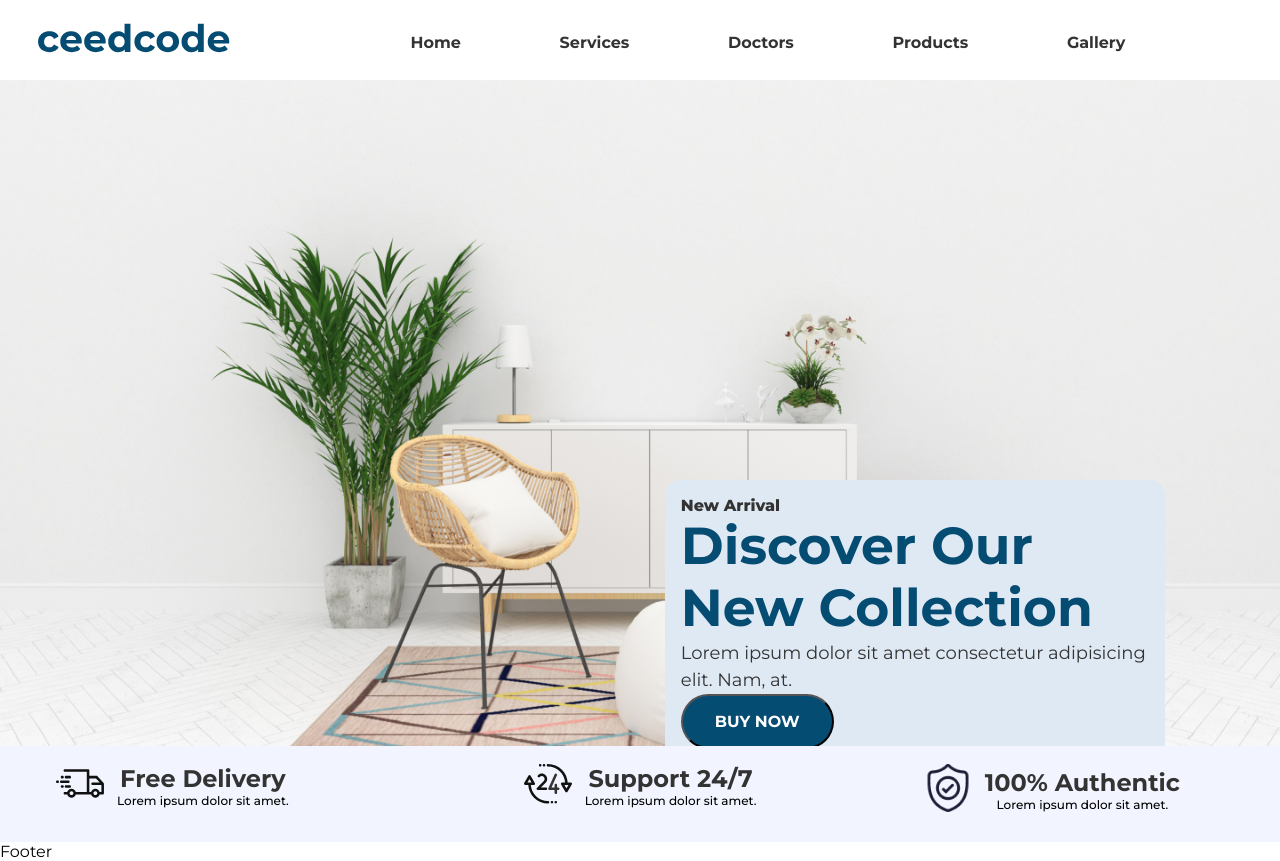
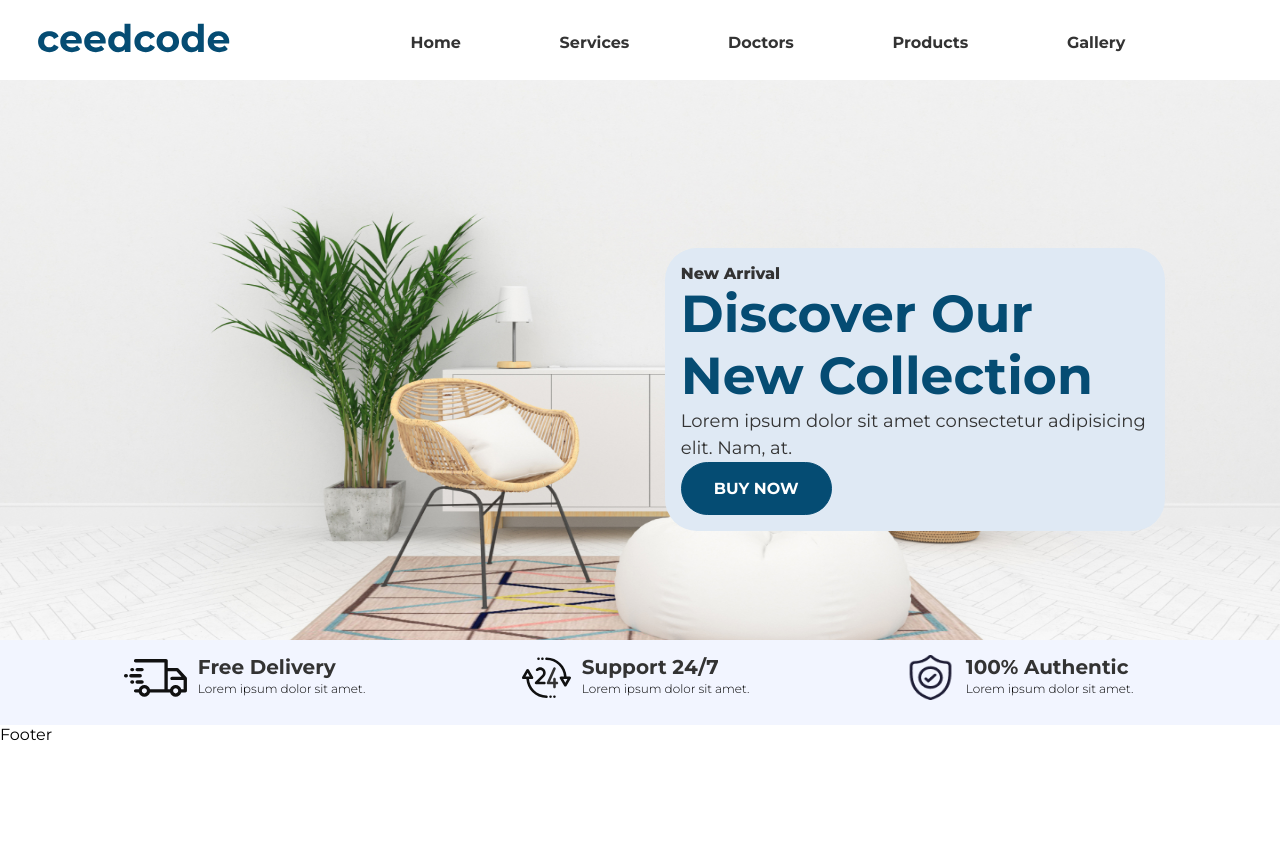
Before and after one commit to ceedcode/UI, a plain HTML site: page index.html in a window 1280 px wide. After the commit the page ends 800 px from the top, so only its background shows below. Drawn offline with Linux system fonts and the light colour scheme; a web font is replaced by a local one.

Commit message:
main section updated
In this update, I have fixed the issues with the image and banner, ensuring they display correctly across all devices. Additionally, I have updated the section below the image to improve layout and readability. These changes enhance the overall user experience and visual appeal of the project

```diff
--- a/index.css
+++ b/index.css
@@ -17,7 +17,6 @@ height: 80px;
   justify-content: space-between;
   align-items: center;
   z-index: 1;
-
 }
 .logo_img {
   height: 30px;
@@ -62,90 +61,123 @@ height: 80px;
 }
 
 /*!MAIN SECTION*/
+.main_container1{
+  background-color: blue;
+  box-sizing: border-box;
+  padding: 0 0;
+  height: 35rem;
+  width: 100%;
+
+}
 .chair_banner {
-  box-sizing: border-box;
-  display: flex;
+ height: 100%;
+ width: 100%;
+ position: relative;
+  background-color: aqua;
 }
 .chair_image{
-width: 100%;
+height: 100%;
+width:100%;
 }
-.main_container1 {
-  width: 60%;
+.popup_container {
+  width: 40%;
   max-width: 500px;
   background-color: #dfe9f4;
-  border-radius: 15px;
-  padding: 1rem;
+  border-radius: 2em;
+  padding: 1em;
   position: absolute;
-  top: 60%;
+  top: 30%;
   right: 09%;
 }
-.main_container1 h5 {
+.popup_container h5 {
   color: #333333;
-  font-size: 1rem;
+  font-size: 1em;
   font-weight: 800;
 }
-.main_container1 h2 {
+.popup_container h2 {
   color: #054c73;
   line-height: 1.2;
-  font-size: 3.25rem;
+  font-size: 3.25em;
 }
-.main_container1 p {
+.popup_container p {
   color: #333333;
   line-height: 1.5;
-  font-size: 1.125rem;
+  font-size: 1.125em;
 }
 button {
   background-color: #054c73;
+  border: 1px solid #054c73;
   border-radius: 50px;
   color: white;
-  font-size: 1rem;
+  font-size: 1em;
   font-weight: 700;
   text-transform: uppercase;
-  padding: 1rem 2rem;
+  padding: 1em 2em;
 }
-
 /**Main container 2*/
 .main_container2 {
   display: flex;
   justify-content: space-evenly;
-  position: relative;
-  height: 12vh;
-  background-color: #f2f5ff;
+  height: 85px;
+  background-color: #F2F5FF;
 }
 .common {
+  background-color: #F2F5FF;
+  height: 70%;
+  margin: 0.5em 0;
+  width:20%;
   display: flex;
-  position: absolute;
-  align-items: center;
-  text-align: center;
+ justify-content: center;
+ align-items: center;
 }
 
-.common img {
-  width: 100%;
-  max-width: 3rem;
-  height: auto;
+.common_img {
+  display: flex;
+  justify-content: center;
+  align-items: center;
+  background-color: #F2F5FF;
+  width: 30%;
+  height: 100%;
 }
-#delivery {
-  left: 56px;
-  top: 18px;
+.free_logo{
+  background-color: #F2F5FF;
+  height: 90%;
+  width: 90%;
+ margin-right: 15px;
 }
-#support {
-  top: 18px;
+.support_logo{
+  background-color: #F2F5FF;
+  height: 80%;
+  width: 70%;
 }
-#authentic {
-  right: 100px;
-  top: 18px;
+.authentic_logo{
+  background-color: #F2F5FF;
+  height: 75%;
+  width: 70%;
 }
+
 .text {
+  background-color: #F2F5FF;
+  height: 95%;/*yaha pe mai 5em bhi de skta tha but main parent ka height 85px tha tho mai 95% de diya ab wo 85px ka 95% lega*/
+  width:80%;
+  margin-top: 6px ;
   display: flex;
   flex-direction: column;
-  padding-left: 13px;
+  justify-content: space-evenly;
+
+
 }
 .text span {
+
+  background-color: #F2F5FF;
   font-weight: 700;
-  font-size: 1.5rem;
+  line-height: 2px;
+  font-size: 1.25em;
   color: #333333;
 }
 .text p{
-  font-weight: 500;
-  font-size: 0.75rem;
+
+  background-color: #F2F5FF;
+  font-weight: 300;
+  font-size: 0.75em;
 }
--- a/index.html
+++ b/index.html
@@ -2,8 +2,8 @@
 <html lang="en">
 
 <head>
-  <meta charset="UTF-8">
-    <meta name="viewport" content="width=device-width, initial-scale=1.0">
+  <meta charset="UTF-8" />
+  <meta name="viewport" content="width=device-width, initial-scale=1.0" />
   <title>Furniture</title>
   <link rel="stylesheet" href="index.css" />
   <link rel="preconnect" href="https://fonts.googleapis.com" />
@@ -11,7 +11,8 @@
   <link
     href="https://fonts.googleapis.com/css2?family=MonteCarlo&family=Montserrat:ital,wght@0,100..900;1,100..900&display=swap"
     rel="stylesheet" />
-    <link rel="icon" href="https://www.google.com/imgres?q=image&imgurl=https%3A%2F%2Fbuffer.com%2Flibrary%2Fcontent%2Fimages%2Fsize%2Fw1200%2F2023%2F10%2Ffree-images.jpg&imgrefurl=https%3A%2F%2Fbuffer.com%2Flibrary%2Ffree-images%2F&docid=U9G_8UXPMlqatM&tbnid=ivTDs79HInLVcM&vet=12ahUKEwi4_bu2lNGHAxVJxzgGHcNnD7QQM3oECB0QAA..i&w=1200&h=800&hcb=2&itg=1&ved=2ahUKEwi4_bu2lNGHAxVJxzgGHcNnD7QQM3oECB0QAA">
+  <link rel="icon"
+    href="https://www.google.com/imgres?q=image&imgurl=https%3A%2F%2Fbuffer.com%2Flibrary%2Fcontent%2Fimages%2Fsize%2Fw1200%2F2023%2F10%2Ffree-images.jpg&imgrefurl=https%3A%2F%2Fbuffer.com%2Flibrary%2Ffree-images%2F&docid=U9G_8UXPMlqatM&tbnid=ivTDs79HInLVcM&vet=12ahUKEwi4_bu2lNGHAxVJxzgGHcNnD7QQM3oECB0QAA..i&w=1200&h=800&hcb=2&itg=1&ved=2ahUKEwi4_bu2lNGHAxVJxzgGHcNnD7QQM3oECB0QAA" />
 </head>
 
 <body>
@@ -32,22 +33,25 @@
     </div>
   </header>
   <main>
+    <div class="main_container1">
       <div class="chair_banner">
         <img src="images/chair.jpg" class="chair_image" alt="chair" />
-    </div>
-    <div class="main_container1">
+        <div class="popup_container">
           <h5>New Arrival</h5>
           <h2>
             Discover Our <br />
             New Collection
           </h2>
-      <p>Lorem ipsum dolor sit amet consectetur adipisicing elit. Nam, at.</p>
+          <p>
+            Lorem ipsum dolor sit amet consectetur adipisicing elit. Nam, at.
+          </p>
           <button>Buy Now</button>
         </div>
-
+      </div>
+    </div>
     <div class="main_container2">
-      <div class="common" id="delivery">
-        <div class="free_img">
+      <div class="common">
+        <div class="common_img">
           <img src="images/Truck.svg" class="free_logo" />
         </div>
         <div class="text">
@@ -56,8 +60,8 @@
         </div>
       </div>
 
-      <div class="common" id="support">
-        <div class="support_img">
+      <div class="common">
+        <div class="common_img">
           <img src="images/support.svg" class="support_logo" />
         </div>
         <div class="text">
@@ -65,8 +69,8 @@
           <p>Lorem ipsum dolor sit amet.</p>
         </div>
       </div>
-      <div class="common" id="authentic">
-        <div class="authentic_img">
+      <div class="common">
+        <div class="common_img">
           <img src="images/authentic.png" class="authentic_logo" />
         </div>
         <div class="text">
```
Lines whose indentation alone changed are shown as unchanged.
